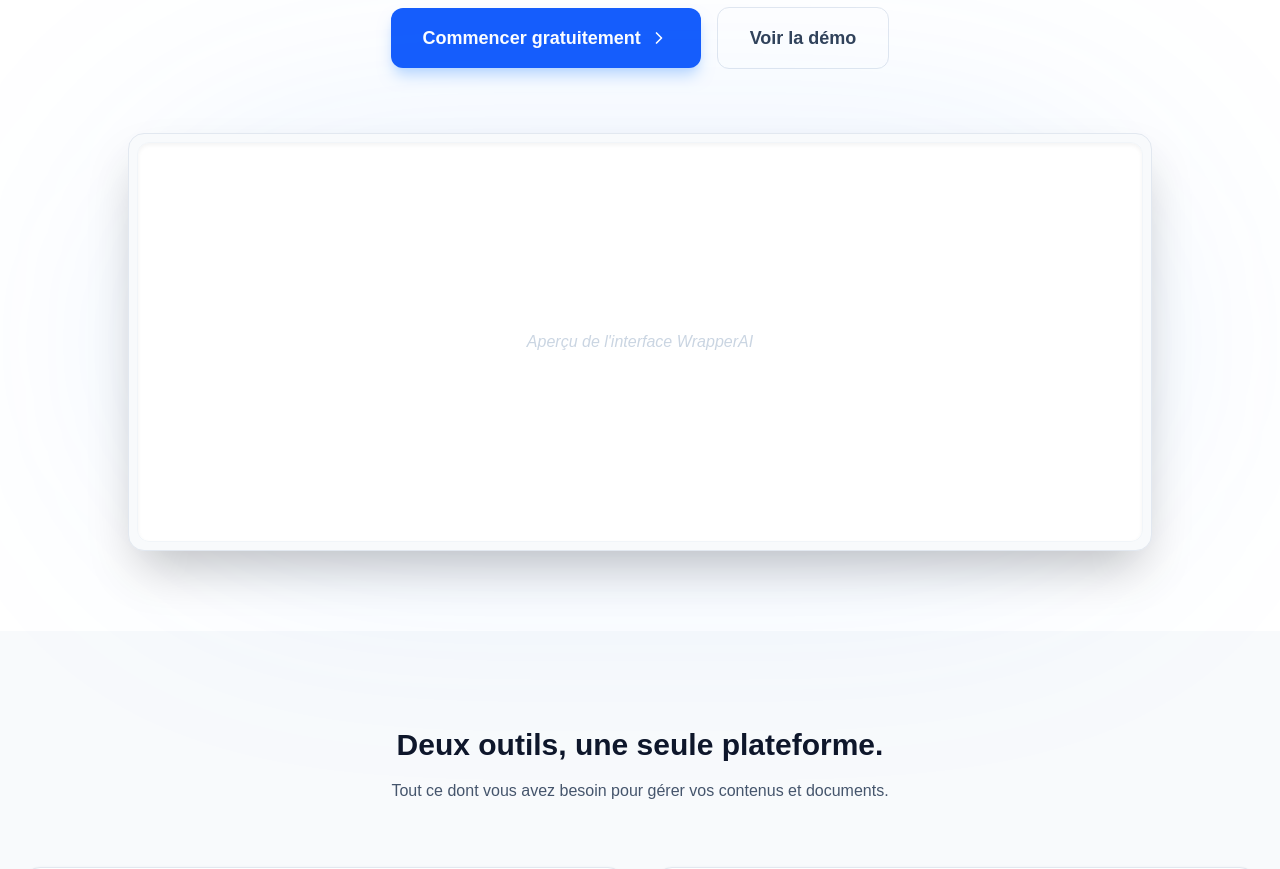
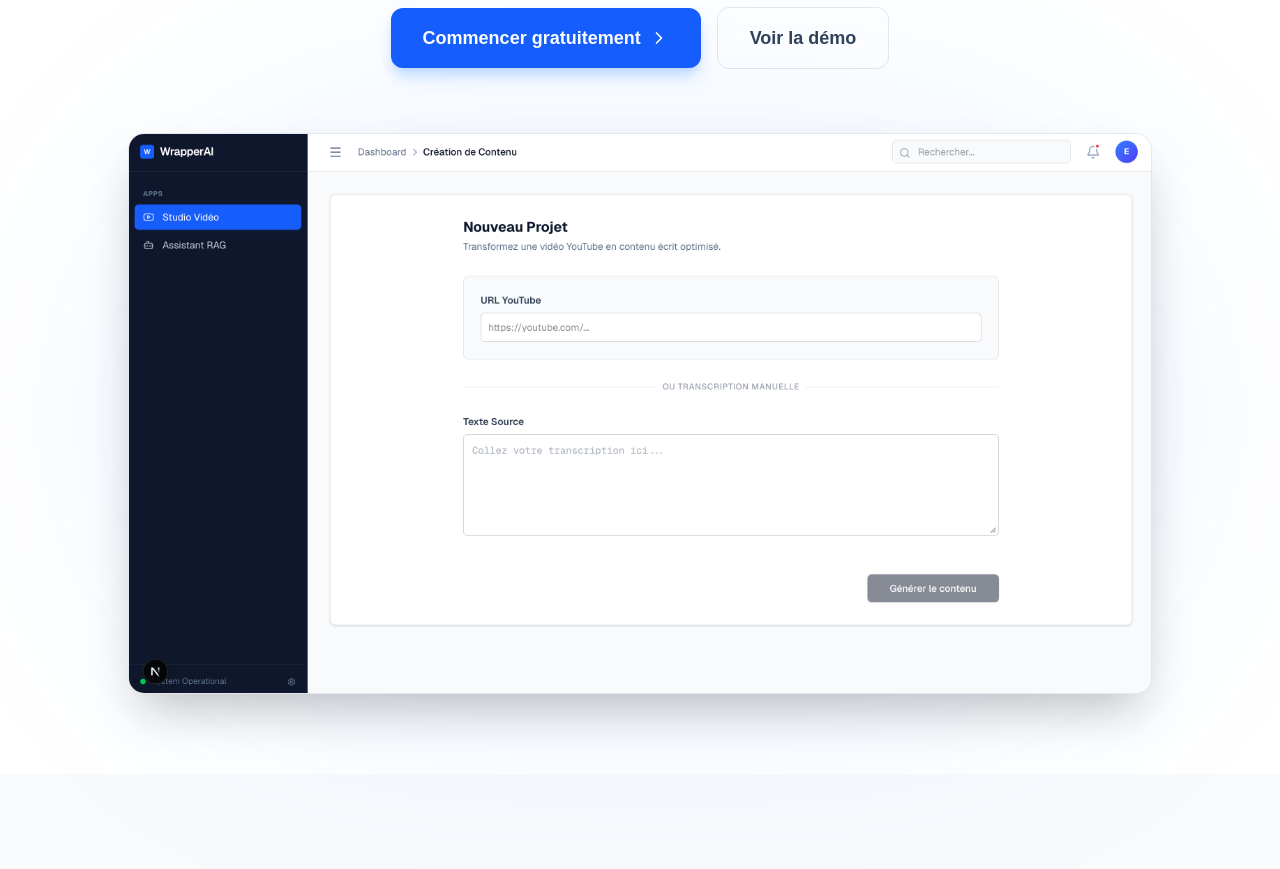
Before and after one commit to estelleeat/WrapperAI, a Next.js app: page / in a window 1280 px wide. Shown: the part 460-1329 px from the top of the page. Built offline with nearby package versions, Linux system fonts and the light colour scheme.

Commit message:
feat(ui): add app screenshot to landing page

```diff
--- a/app/page.tsx
+++ b/app/page.tsx
@@ -1,3 +1,4 @@
+import Image from 'next/image';
 import Link from 'next/link';
 import { ChevronRight, Youtube, Bot, Zap, Shield, Sparkles } from 'lucide-react';
 
@@ -53,10 +54,15 @@ export default function LandingPage() {
 
           <div className="mt-16 relative max-w-5xl mx-auto">
              <div className="absolute inset-0 bg-blue-500/10 blur-[120px] rounded-full"></div>
-             <div className="relative border border-slate-200 rounded-2xl shadow-2xl overflow-hidden bg-slate-50 p-2">
-                <div className="bg-white rounded-xl border border-slate-100 shadow-inner h-[400px] flex items-center justify-center text-slate-300 italic">
-                   Aperçu de l'interface WrapperAI
-                </div>
+             <div className="relative border border-slate-200 rounded-2xl shadow-2xl overflow-hidden bg-slate-50">
+                <Image
+                  src="/app-screenshot.png"
+                  alt="Interface WrapperAI"
+                  width={1200}
+                  height={800}
+                  className="w-full h-auto object-cover"
+                  priority
+                />
              </div>
           </div>
         </div>
```
Also changed, not shown: public/app-screenshot.png (added).
